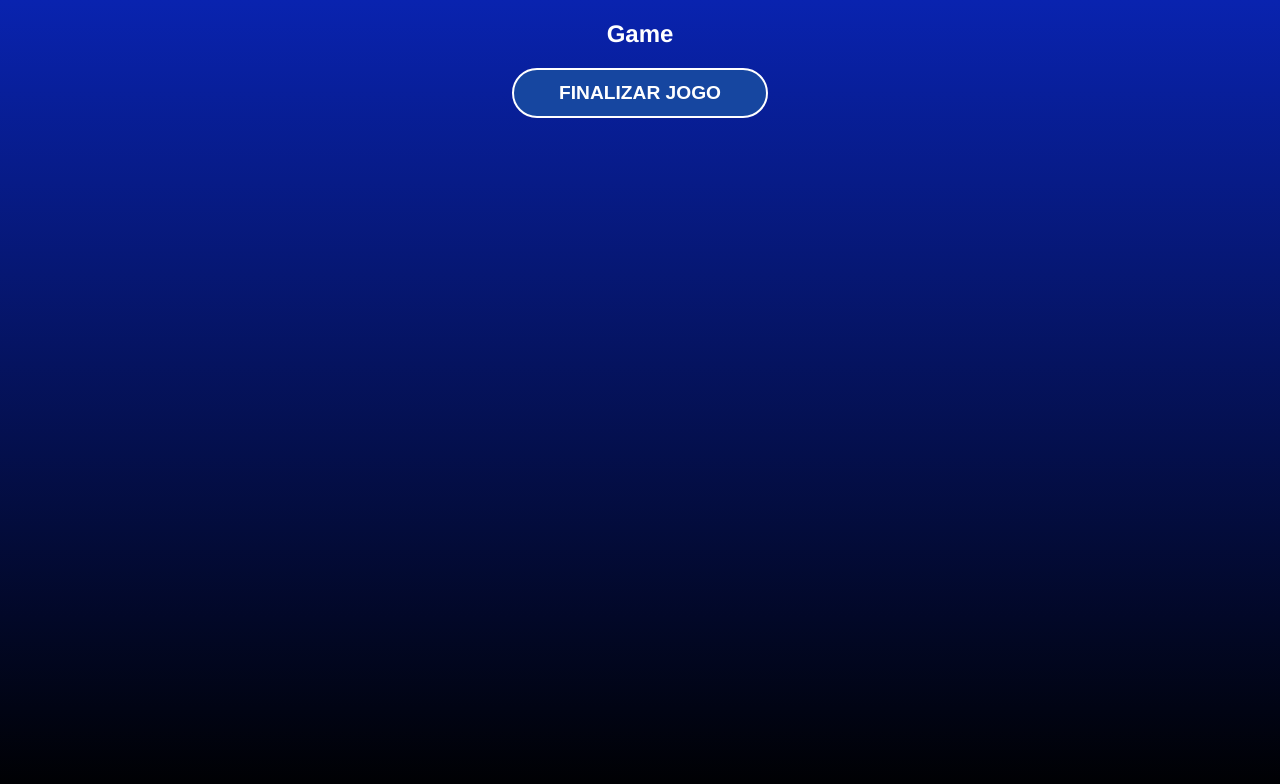
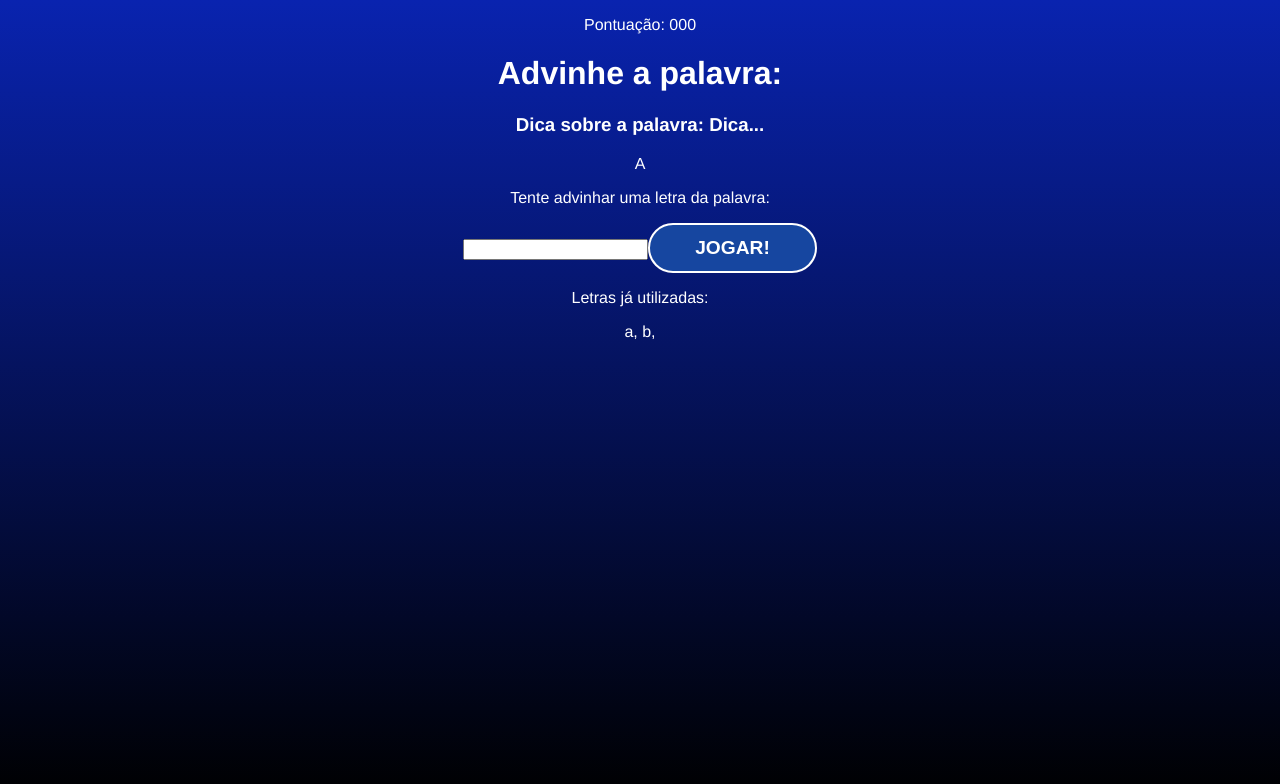
Before and after one commit to vitordavips/Secred_Word, a React (Vite) app in the folder Projeto_Secred_Word/: page / in a window 1280 px wide. Both pictures are taken after a click on the button "COMEÇAR O JOGO". Shown: the top 784 px of the page. Built offline with nearby package versions, Linux system fonts and the light colour scheme.

Commit message:
Estruturando o componente do jogo

```diff
--- a/Projeto_Secred_Word/src/components/Game.jsx
+++ b/Projeto_Secred_Word/src/components/Game.jsx
@@ -2,9 +2,30 @@ import './Game.css';
 
 const Game = ({verifyLetter}) => {
   return (
-    <div>
-        <h2>Game</h2>
-        <button onClick={verifyLetter}>finalizar jogo</button>
+    <div className="game">
+      <p className="points">
+        <span>Pontuação: 000</span>
+      </p>
+      <h1>Advinhe a palavra:</h1>
+      <h3 className='Dica'>
+        Dica sobre a palavra: <span>Dica...</span>
+      </h3>
+      <div className="palavraContainer">
+        <span className="letra">A</span>
+        <span className='quadradoEmBranco'></span>
+      </div>
+      <div className="letraContainer">
+        <p>Tente advinhar uma letra da palavra:</p>
+        <form>
+          <input type="text" name='letra' maxLength="1" required />
+          <button>jogar!</button>
+        </form>
+      </div>
+      <div className="containerDeLetrasErradas">
+        <p>Letras já utilizadas: </p>
+        <span>a, </span>
+        <span>b, </span>
+      </div>
     </div>
   )
 }
```
